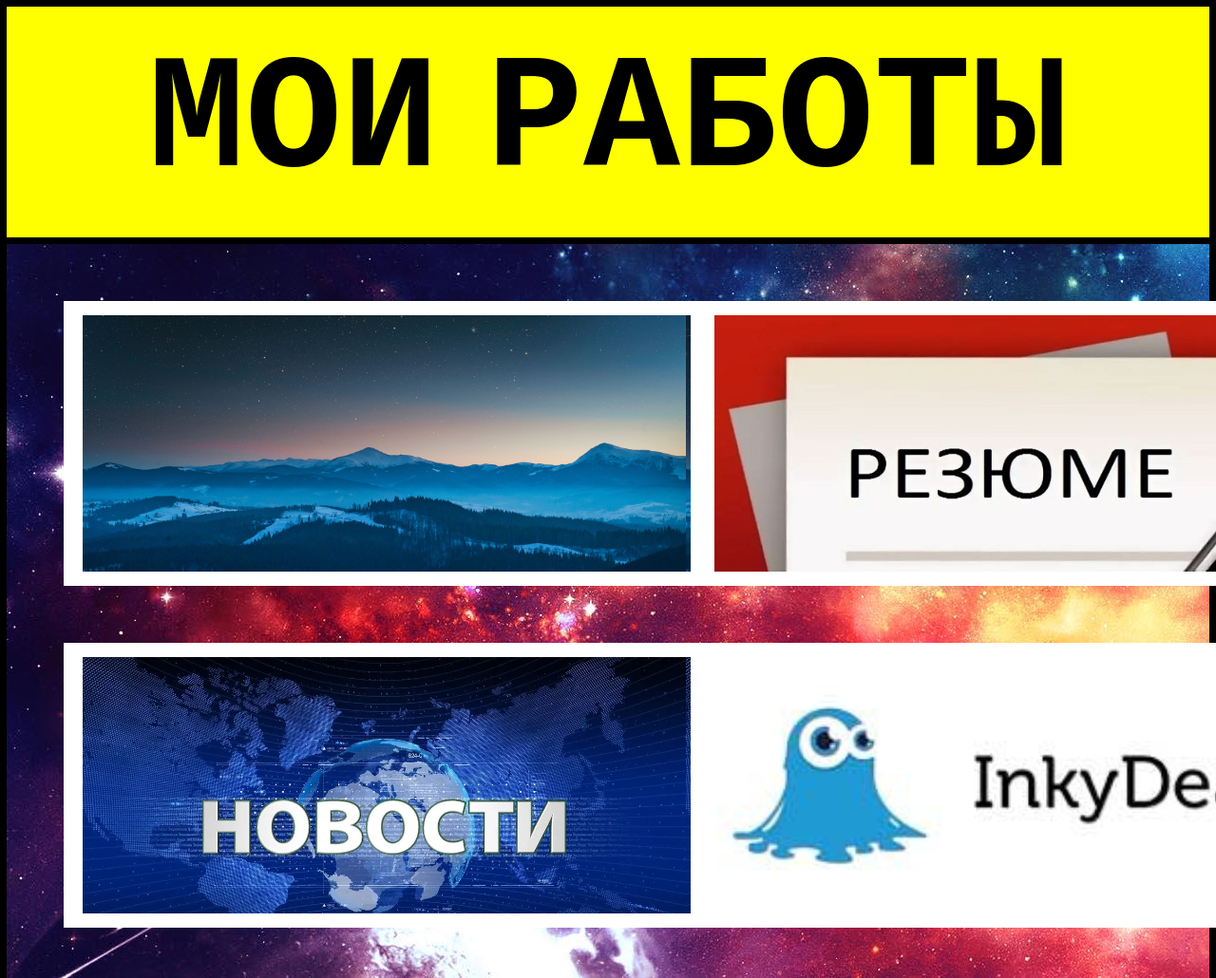
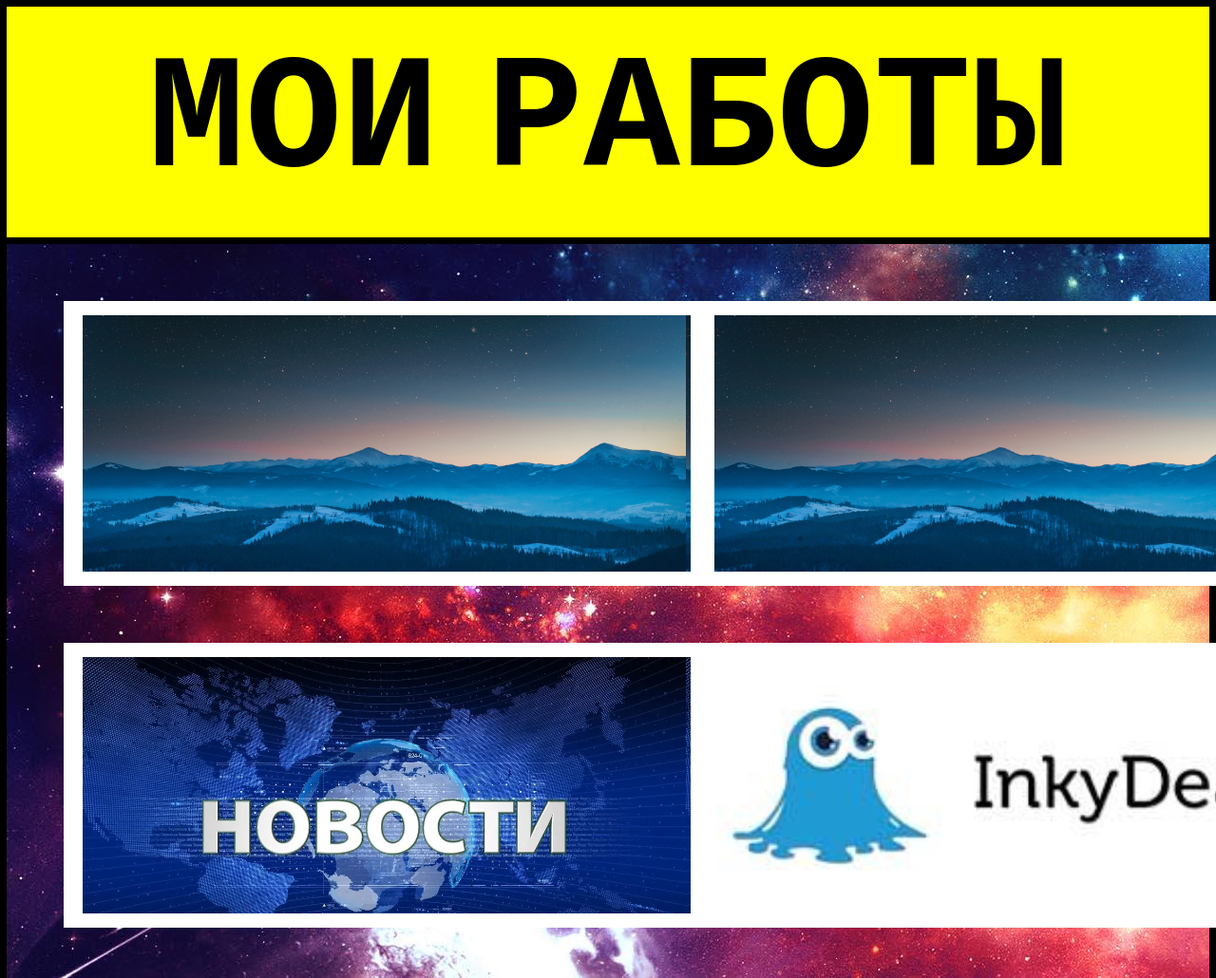
Before and after one commit to Kirilll07/works, a plain HTML site: page index.html in a window 1280 px wide. Shown: the top 1030 px of the page at 95% size. Drawn offline with Linux system fonts and the light colour scheme.

Commit message:
Update style.css

```diff
--- a/style.css
+++ b/style.css
@@ -46,7 +46,7 @@ h2{
 }
 .but2{
     margin-left: 25px;
-    background-image: url(Резюме!.jpg);
+    background-image: url(Parallax!.jpg);
     background-size: 635px;
 }
 .but1{
```
